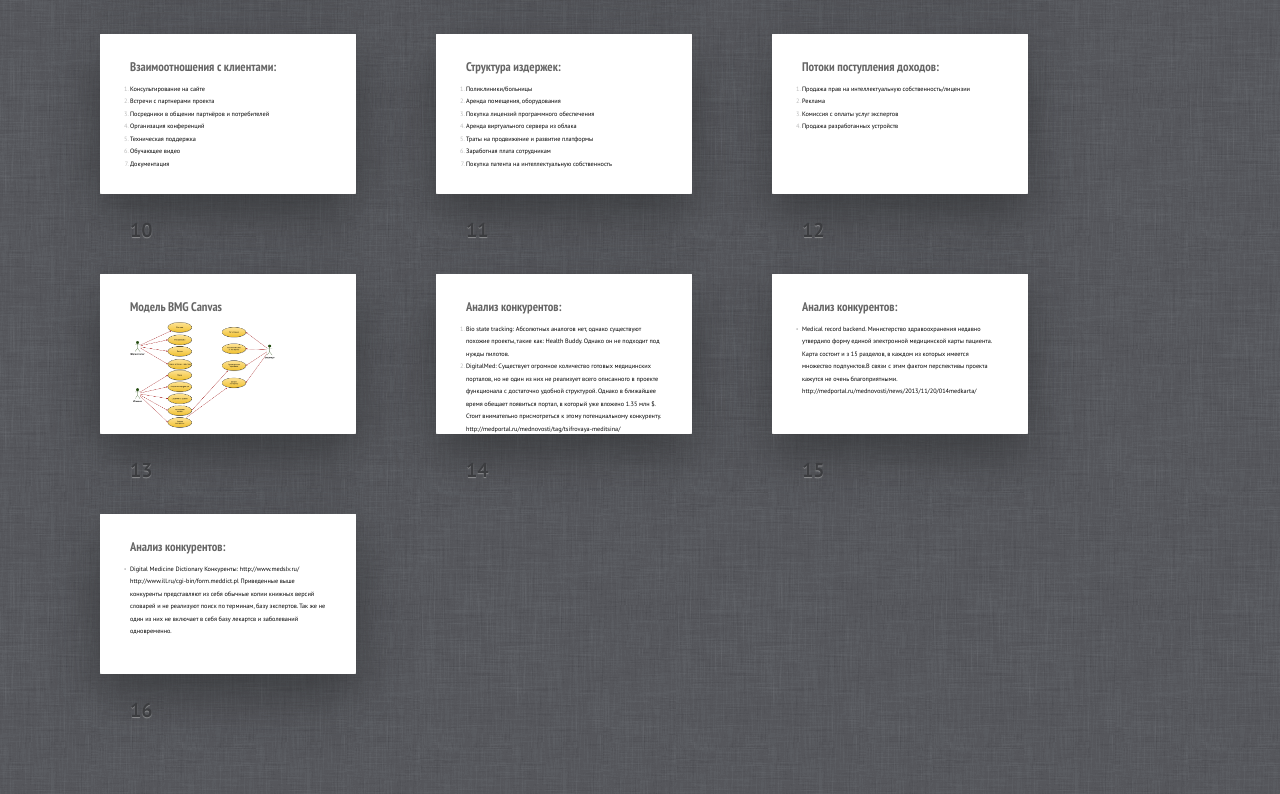
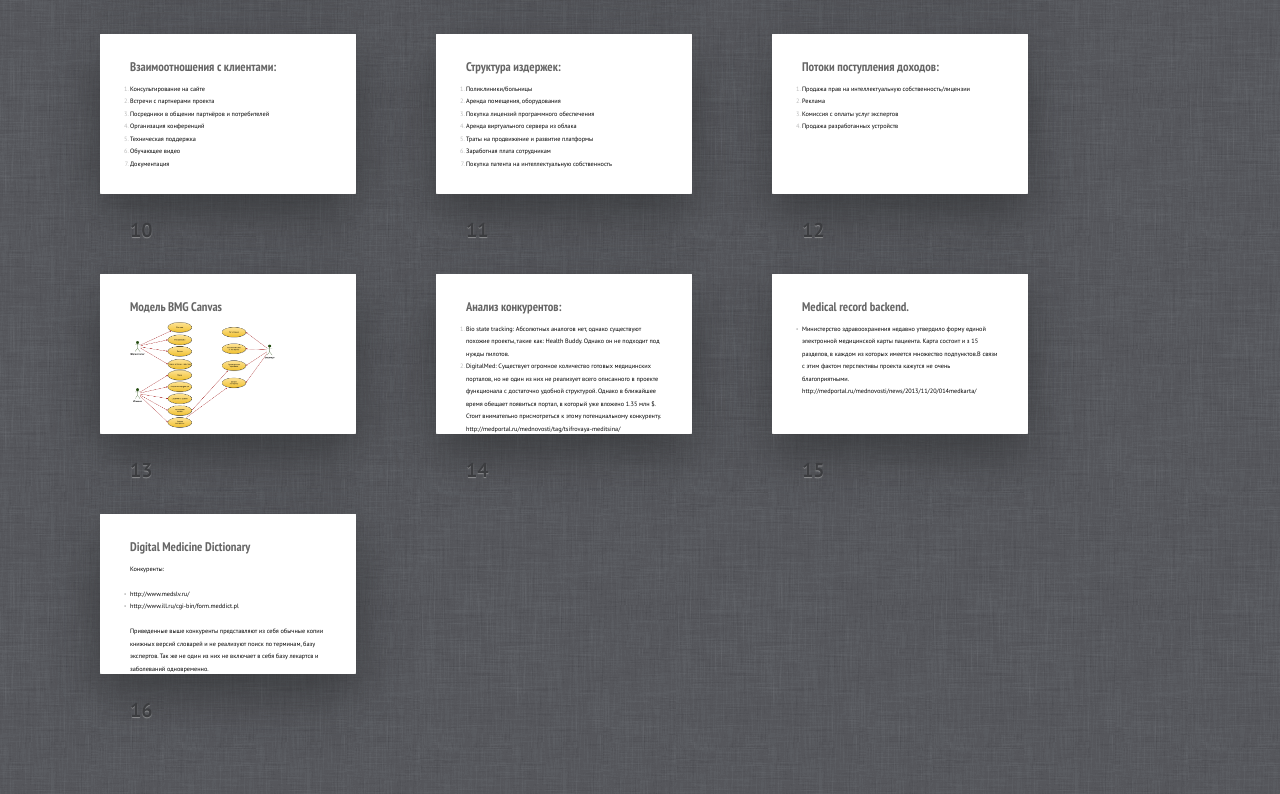
Before and after one commit to lisovskyvlad/business_model, a plain HTML site: page index.html in a window 1280 px wide. Shown: the part 916-1710 px from the top of the page. Drawn offline with Linux system fonts and the light colour scheme.

Commit message:
fix lasts slides

```diff
--- a/index.html
+++ b/index.html
@@ -178,9 +178,9 @@
         </ol>
       </div></section>
       <section class="slide"><div>
-        <h2>Анализ конкурентов:</h2>
+        <h2>Medical record backend.</h2>
         <ul>
-          <li>Medical record backend. Министерство здравоохранения недавно
+          <li>Министерство здравоохранения недавно
           утвердило форму единой электронной медицинской карты пациента. Карта состоит и
           з 15 разделов, в каждом из которых имеется множество подпунктов.В связи с этим
           фактом перспективы проекта кажутся не очень благоприятными.
@@ -189,18 +189,15 @@
         </ul>
       </div></section>
       <section class="slide"><div>
-        <h2>Анализ конкурентов:</h2>
+        <h2>Digital Medicine Dictionary</h2>
+        <p>Конкуренты:</p>
         <ul>
-          <li>Digital Medicine Dictionary
-            Конкуренты:
-            http://www.medslv.ru/
-            http://www.ill.ru/cgi-bin/form.meddict.pl
-
-            Приведенные выше конкуренты представляют из себя обычные копии книжных
+          <li>http://www.medslv.ru/</li>
+          <li>http://www.ill.ru/cgi-bin/form.meddict.pl</li>
+        </ul>
+        <p>Приведенные выше конкуренты представляют из себя обычные копии книжных
             версий словарей и не реализуют поиск по терминам, базу экспертов.
-            Так же не один из них не включает в себя базу лекартсв и заболеваний одновременно.</li>
-        </li>
-        </ul>
+            Так же не один из них не включает в себя базу лекартсв и заболеваний одновременно.</p>
       </div></section>
 
       <div class="progress"><div></div></div>
```
